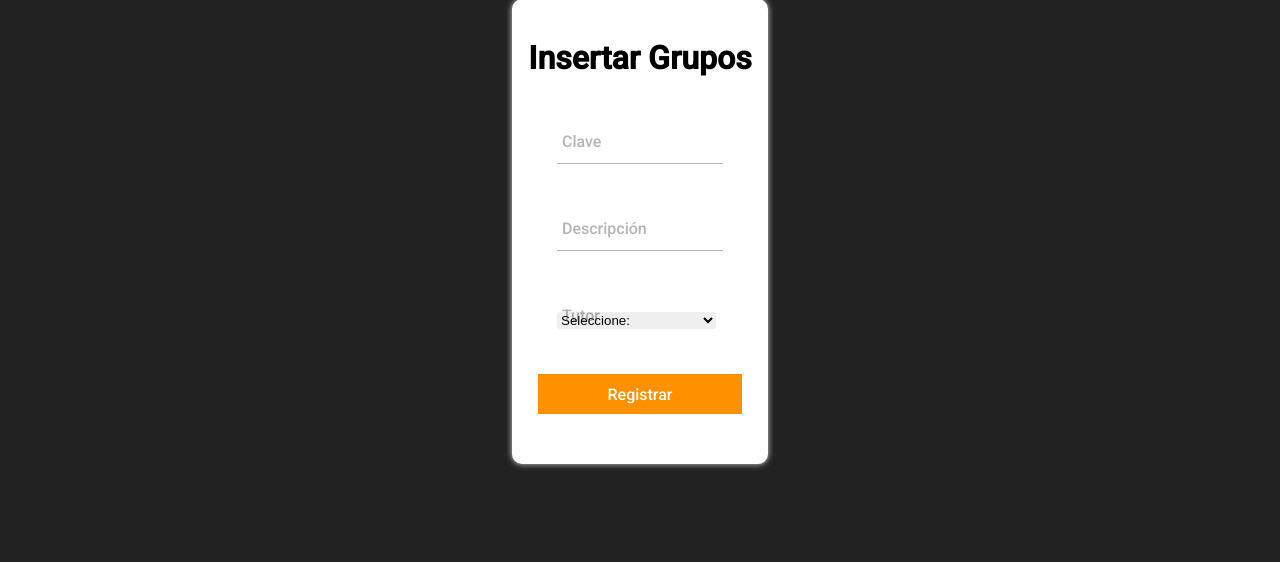
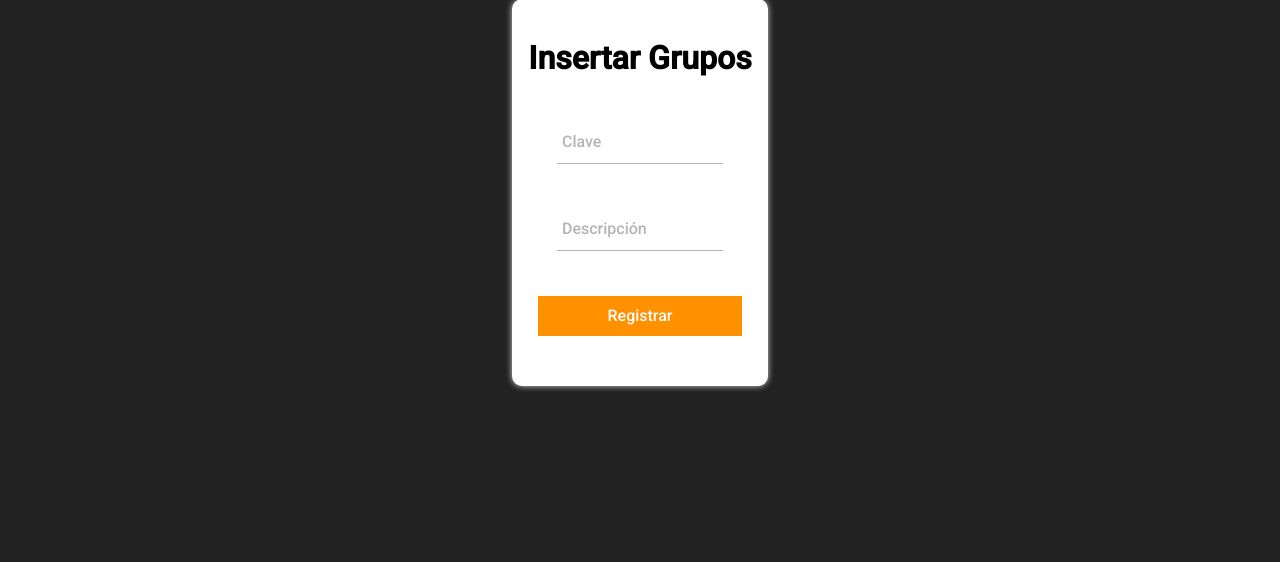
Before and after one commit to TutorialesGZ/Escuela_Tortuga, a PHP site: page /EscuelaTortuga/insertarGrupos.php in a window 1280 px wide. Shown: the part 138-701 px from the top of the page. Run offline with PHP 8.4, Linux system fonts and the light colour scheme; the visitor is signed in with stand-in values (Sample User, id 1); data comes from the database, SQL or seed files in the repository.

Commit message:
se agregan las updates de alumnos y grupos

```diff
--- a/pages/insertarGrupos.php
+++ b/pages/insertarGrupos.php
@@ -41,26 +41,6 @@
             <input type="text" id="descripcion" required><span class="barra"></span>
             <label for="">Descripción</label>
         </div>
-        <div class="grupo">
-            <!--<input type="text" id="tutor" required>-->
-            <label for="">Tutor</label>
-            <select style=" margin-top:10%; border-radius:3px; border: none; outline:none" id="tutor">
-                <option value="0">Seleccione:</option>
-                   <?php
-
-                     require_once('../scripts/listaDocentes.php');
-
-                     foreach($array as $key){
-                         echo '<option  value="'.$key['clave'].'">'.$key['nombre'].' '.$key['apellidoP'].' '. $key['apellidoM'].'</option>';
-
-                        }
-
-                     ?>
-
-
-             </select>
-
-        </div>
 
         <button  type="submit" onclick="captura()">Registrar</button>
     </div>
--- a/scripts/Grupos.php
+++ b/scripts/Grupos.php
@@ -11,12 +11,11 @@
         $this->conexion = $this->conexion->connect();
     }
 
-    public function insertarGrupos(string $clave, string $descripcion,string $tutor):bool{
+    public function insertarGrupos(string $clave, string $descripcion):bool{
         $this->strClave = $clave;
         $this->strDescripcion = $descripcion;
-        $this->strTutor = $tutor;
-         $data = array($this->strClave,$this->strDescripcion,$this->strTutor);
-         $sql = "INSERT INTO grados_grupos VALUES (?,?,?)";
+         $data = array($this->strClave,$this->strDescripcion);
+         $sql = "INSERT INTO grados_grupos VALUES (?,?)";
          $insert = $this->conexion->prepare($sql);
          $reInsert = $insert->execute($data);
          if($reInsert){
@@ -57,9 +56,9 @@
         }
     }
 
-    public function updateGrupos(string $clave, string $descripcion, string $tutor):bool{
-        $sql = "UPDATE grados_grupos SET descripcion =?, tutor =? WHERE clave =?";
-        $data = array($descripcion, $tutor, $clave);
+    public function updateGrupos(string $clave, string $descripcion):bool{
+        $sql = "UPDATE grados_grupos SET descripcion =? WHERE clave =?";
+        $data = array($descripcion, $clave);
         $update = $this->conexion->prepare($sql);
         $request = $update->execute($data);
         if($request){
--- a/scripts/buscar.php
+++ b/scripts/buscar.php
@@ -1,7 +1,7 @@
 <?php
 require_once 'buscarAdmin.php';
 
-$columns = ['matricula','nombre','apellidoP','apellidoM','numeroIn','numeroEx','calle','colonia','municipio','estado','telefono','email'];
+$columns = ['matricula','nombre','apellidoP','apellidoM','numeroIn','numeroEx','calle','colonia','municipio','estado','telefono','email','claveGrupo'];
 
 $buscar = $_POST['search'];
 
--- a/scripts/editGrupos.php
+++ b/scripts/editGrupos.php
@@ -3,9 +3,8 @@
 $obj = new Grupos();
 $clave = $_POST['matricula'];
 $des = $_POST['nombre'];
-$tutor = $_POST['tutor'];
 
-$editar = $obj->updateGrupos($clave,$des,$tutor);
+$editar = $obj->updateGrupos($clave,$des);
 if($editar == "true"){
     echo('Se a actualizado');
 }else{
--- a/scripts/enviarInsert.php
+++ b/scripts/enviarInsert.php
@@ -12,10 +12,11 @@
 $estado = $_POST['estado'];
 $numTelefono = $_POST['cel'];
 $email = $_POST['email'];
+$claveGrupo = $_POST['claveG'];
 $obj = new IngresarHome();
 
 $resultado =  $obj->insertAlumnos($numeroControl,$nombre,$apellidoPaterno,$apellidoPaterno,
-$numeroInterior,$numeroExterior,$calle,$colonia,$municipio,$estado,$numTelefono,$email);
+$numeroInterior,$numeroExterior,$calle,$colonia,$municipio,$estado,$numTelefono,$email,$claveGrupo);
 //$resultado = $obj->insertAlumnos("1940005","Luis Angel","MArin","Coheto",0,65,"Nose","Ocotlan","ocotlan","Tlaxcala","2461715558","luis@gmail.com");
 
 if ($resultado == "true") {
--- a/scripts/isertGrupos.php
+++ b/scripts/isertGrupos.php
@@ -2,10 +2,9 @@
 require_once ("./Grupos.php");
 $clave = $_POST['clave'];
 $descripcion = $_POST['desc'];
-$tutor = $_POST['tutor'];
 $obj = new Grupos();
 
-$result = $obj->insertarGrupos($clave, $descripcion, $tutor);
+$result = $obj->insertarGrupos($clave, $descripcion);
 
 if ($result == "true") {
     echo("Se registro Correctamente");
--- a/scripts/listaGrupos.js
+++ b/scripts/listaGrupos.js
@@ -19,7 +19,6 @@
                     <tr dataId="${grupos.clave}">
                     <td >${grupos.clave}</td>
                     <td><a href="#" class="edit">${grupos.descripcion}</a></td>
-                    <td>${grupos.tutor}</td>
                     <td><button type="submit" class="delete">Eliminar</button></td>
                     </tr>
                     `
@@ -44,7 +43,6 @@
                     <tr dataId="${al.clave}">
                     <td >${al.clave}</td>
                     <td><a href="#" class="edit">${al.descripcion}</a></td>
-                    <td>${al.tutor}</td>
                     <td><button type="submit" class="delete">Eliminar</button></td>
                     </tr>
                     `
@@ -82,7 +80,6 @@
             console.log(datos[0].clave);
             $('#numeroControl').val(datos[0].clave);
             $('#nombre').val(datos[0].descripcion);
-            $('#tutor').val(datos[0].tutor);
     })
 
 
@@ -93,8 +90,6 @@
         const data = {
             matricula: $('#numeroControl').val(),
             nombre:  $('#nombre').val(),
-            tutor:  $('#tutor').val(),
-
         };
 
 
--- /dev/null
+++ b/scripts/listaGrupos.php
@@ -0,0 +1,5 @@
+<?php
+require_once('../scripts/Grupos.php');
+$obj = new Grupos();
+$array = $obj->getGrupos();
+?>
--- a/scripts/recibir.js
+++ b/scripts/recibir.js
@@ -12,6 +12,7 @@
     let estado = document.getElementById("estado").value;
     let telefono = document.getElementById("cel").value;
     let correo = document.getElementById("correo").value;
+    let claveGrupo = document.getElementById("claveGrupo").value;
 
    /* alert(numeroControl);
     alert(nombre);
@@ -29,7 +30,7 @@
 
     //alert('Tomo variables');
     if(numeroControl != "" || nombre!= "" || apellidoPaterno != "" || apellidoMaterno != "" || numeroInterior != "" || numeroExterior != ""
-    || calle != "" || colonia != "" || municipio!= "" || estado != "" || telefono != "" || correo != "" ){
+    || calle != "" || colonia != "" || municipio!= "" || estado != "" || telefono != "" || correo != "" || claveGrupo !=""){
         //alert('Entro al if');
        // alert('Pasa a ajax');
         $.ajax({
@@ -48,7 +49,8 @@
                municipio: municipio,
                estado: estado,
                cel: telefono,
-               email: correo
+               email: correo,
+               claveG: claveGrupo
             },
             success: function(responde){
                 alert(responde);
--- a/scripts/recibirGrupos.js
+++ b/scripts/recibirGrupos.js
@@ -2,9 +2,8 @@
     //alert('XDDDDD');
     let clave = document.getElementById("clave").value;
     let descripcion = document.getElementById("descripcion").value;
-    let tutor = document.getElementById("tutor").value;
 
-    if(clave != "" || descripcion != "" || tutor != ""){
+    if(clave != "" || descripcion != ""){
         $.ajax({
             url: 'http://localhost/EscuelaTortuga/scripts/isertGrupos.php',
             type: 'POST',
@@ -12,7 +11,6 @@
             data:{
                clave: clave,
                desc: descripcion,
-               tutor: tutor,
             },
             success: function(responde){
                 alert(responde);
--- a/scripts/searchGrupos.php
+++ b/scripts/searchGrupos.php
@@ -2,7 +2,7 @@
 require_once("./Grupos.php");
 $obj = new Grupos();
 
-$columns = ['clave','descripcion','tutor'];
+$columns = ['clave','descripcion'];
 
 $buscar = $_POST['search'];
 
--- a/scripts/update.php
+++ b/scripts/update.php
@@ -12,10 +12,11 @@
 $estado = $_POST['estado'];
 $telefono = $_POST['telefono'];
 $email = $_POST['email'];
+$claveGrupo = $_POST['claveGrupo'];
 $obj = new IngresarHome();
 
 $result = $obj->updateAlumnos($matricula,$nombre,$apellidoPaterno,$apellidoMaterno,
-$numeroInterior,$numeroExterior,$calle,$colonia,$municipio,$estado,$telefono,$email);
+$numeroInterior,$numeroExterior,$calle,$colonia,$municipio,$estado,$telefono,$email,$claveGrupo);
 
 if($result == "true"){
     echo('Se a actualizado');
```
Also changed, not shown: pages/insertar.php (+18 -0 lines), pages/listaAlumnos.php (+19 -0 lines), pages/listaGrupos.php (+0 -20 lines), scripts/buscarAdmin.php (+9 -7 lines), scripts/lista.js (+6 -3 lines).
